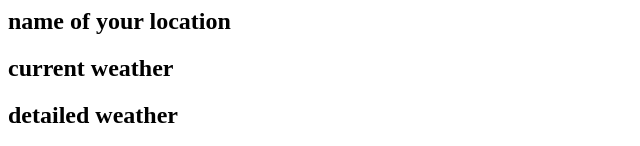
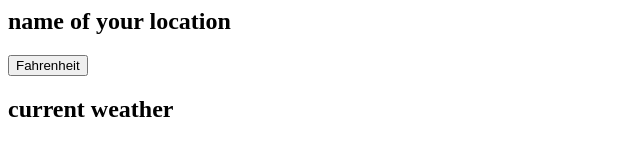
Before and after one commit to ChiselD/weather-app, a plain HTML site: page index.html in a window 1280 px wide. Shown: the top 146 px of the page, without its empty margins (0-640 px from the left). Drawn offline with nearby package versions, Linux system fonts and the light colour scheme.

Commit message:
add temp conversion button to HTML

```diff
--- a/index.html
+++ b/index.html
@@ -30,6 +30,7 @@
 			</div>
 			<div>
 				<h1 id="temperature"></h1>
+				<input type="button" name="convert" value="Fahrenheit">
 				<h2 id="weather">current weather</h2>
 				<h2 id="detailed">detailed weather</h2>
 			</div>
```
